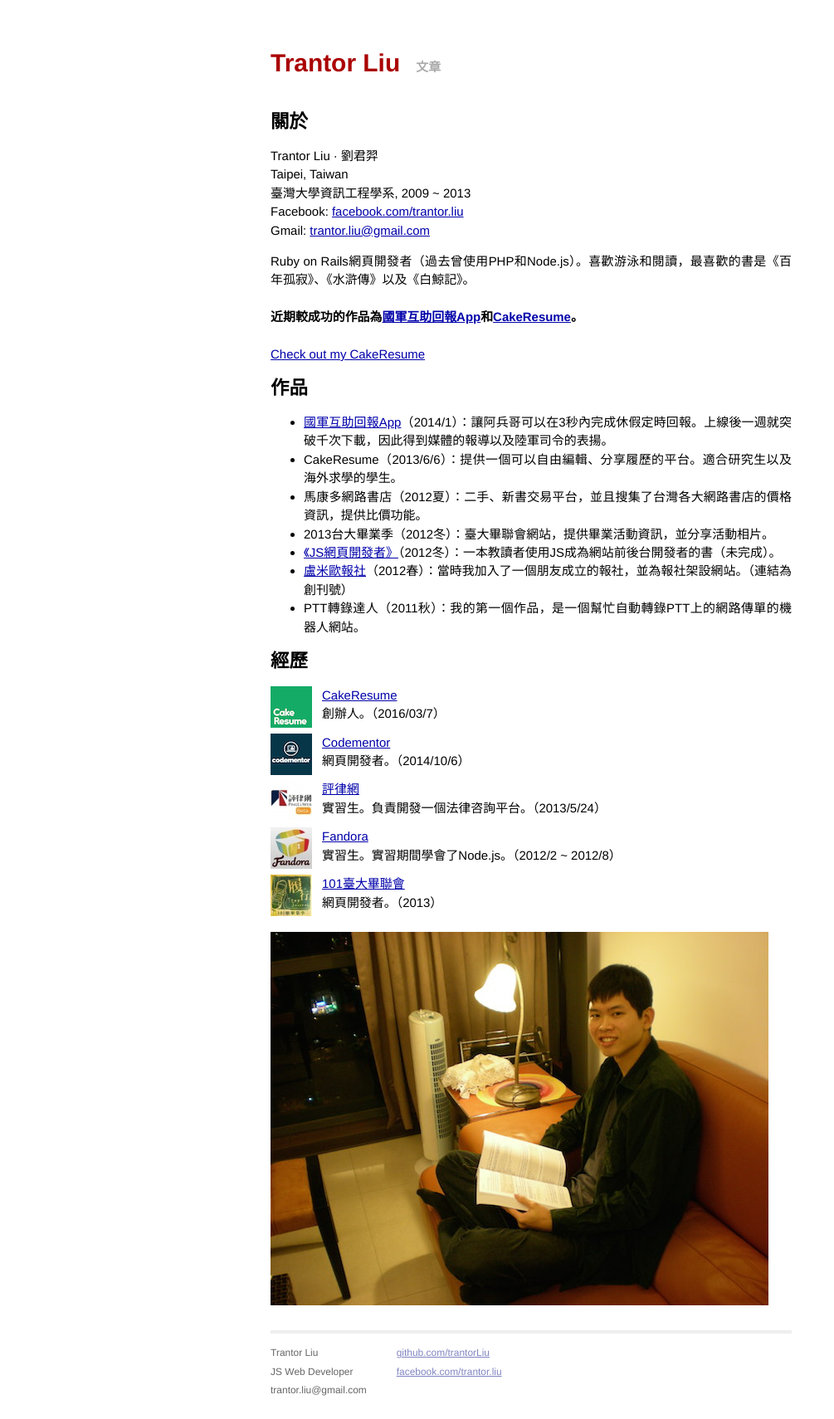
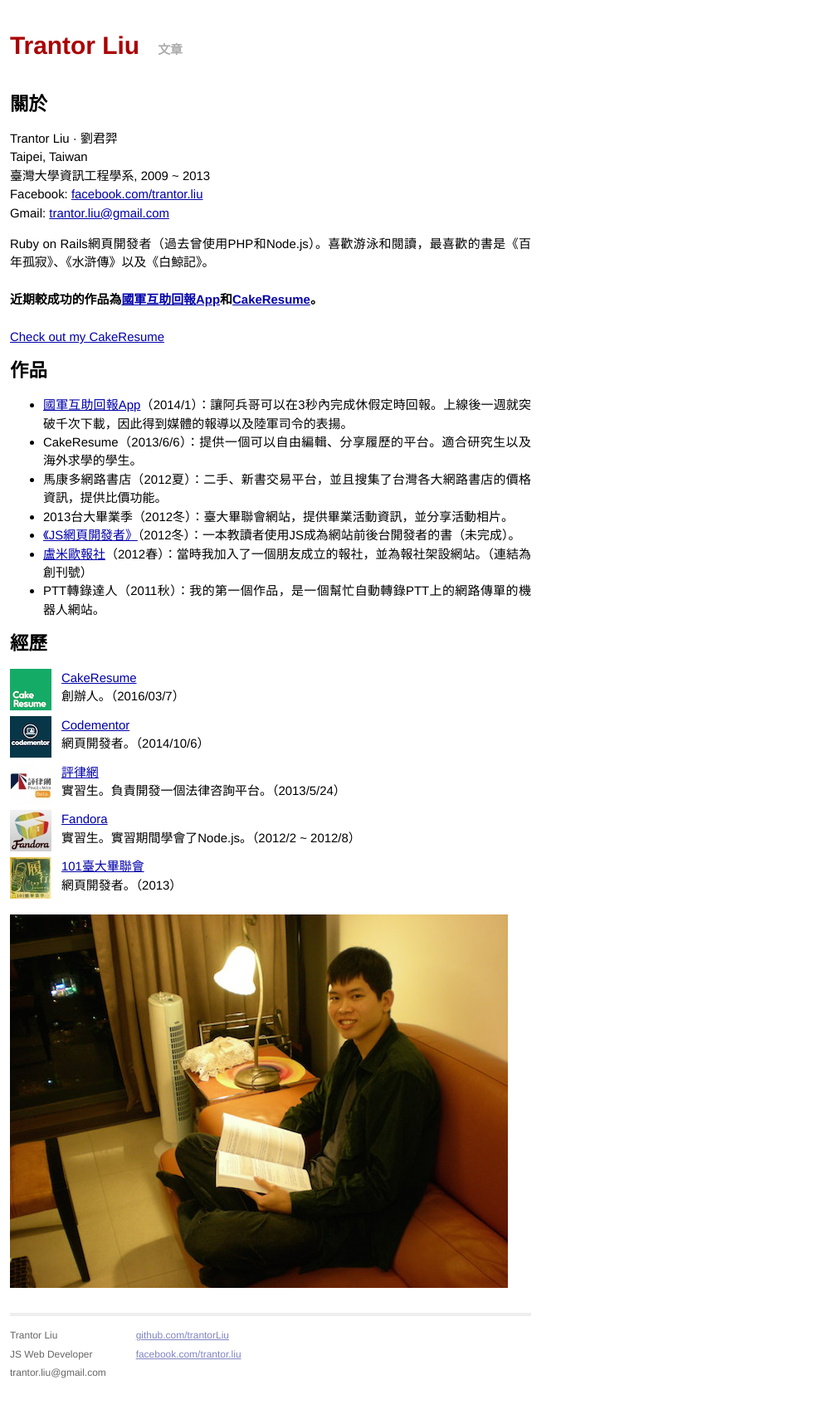
Before and after one commit to trantorLiu/trantorliu.github.io, a Jekyll site: the page built from index.html, in a window 1280 px wide. Shown: the whole page at 83% size, without its empty margins (0-1005 px from the left). Built offline with Jekyll 4.4.1, drawn with Linux system fonts in a browser that asks for light colours.

Commit message:
RWD support

```diff
--- a/css/main.css
+++ b/css/main.css
@@ -12,6 +12,8 @@
   font: 13.34px Helvetica, Arial, sans-serif;
   font-size: small;
   text-align: center;
+  margin: 0;
+  padding: 0;
 }
 
 h1 { margin-bottom: 1em; }
@@ -61,6 +63,7 @@
 .avatar {
   width: 600px;
   margin-top: 12px;
+  max-width: 100%;
 }
 .job img {
   float: left;
@@ -81,8 +84,9 @@
   font-size: 115%;
   text-align: justify;
   width: 42em;
-  margin: 3em auto 2em;
+  max-width: 100%;
   line-height: 1.5em;
+  padding: 24px 12px 32px;
 }
 
 .site .header a {
@@ -104,7 +108,7 @@
 
 .site .header a.extra {
   color: #aaa;
-  margin-left: 1em;
+  margin-left: 1.2em;
 }
 
 .site .header a.extra:hover {
```
